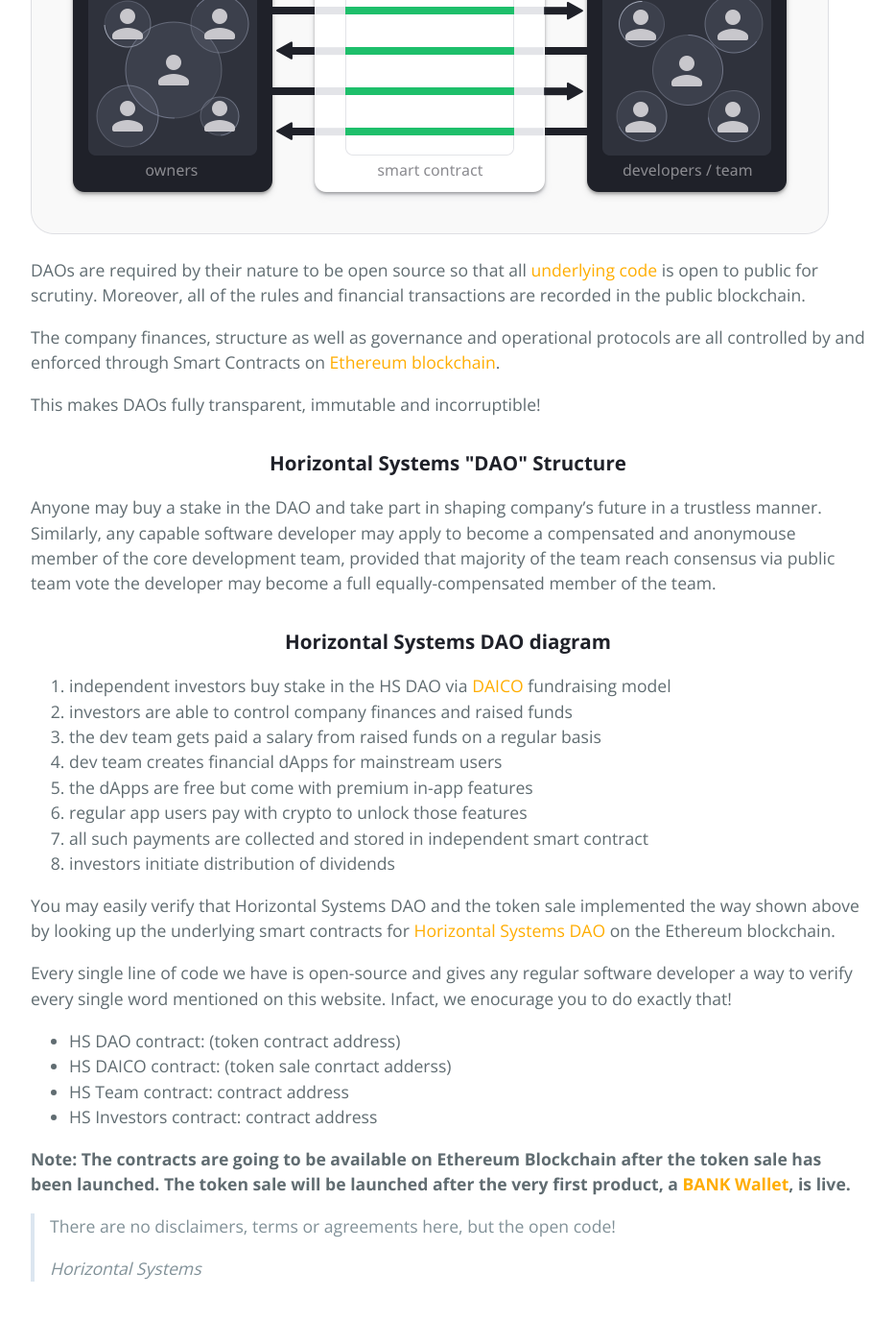
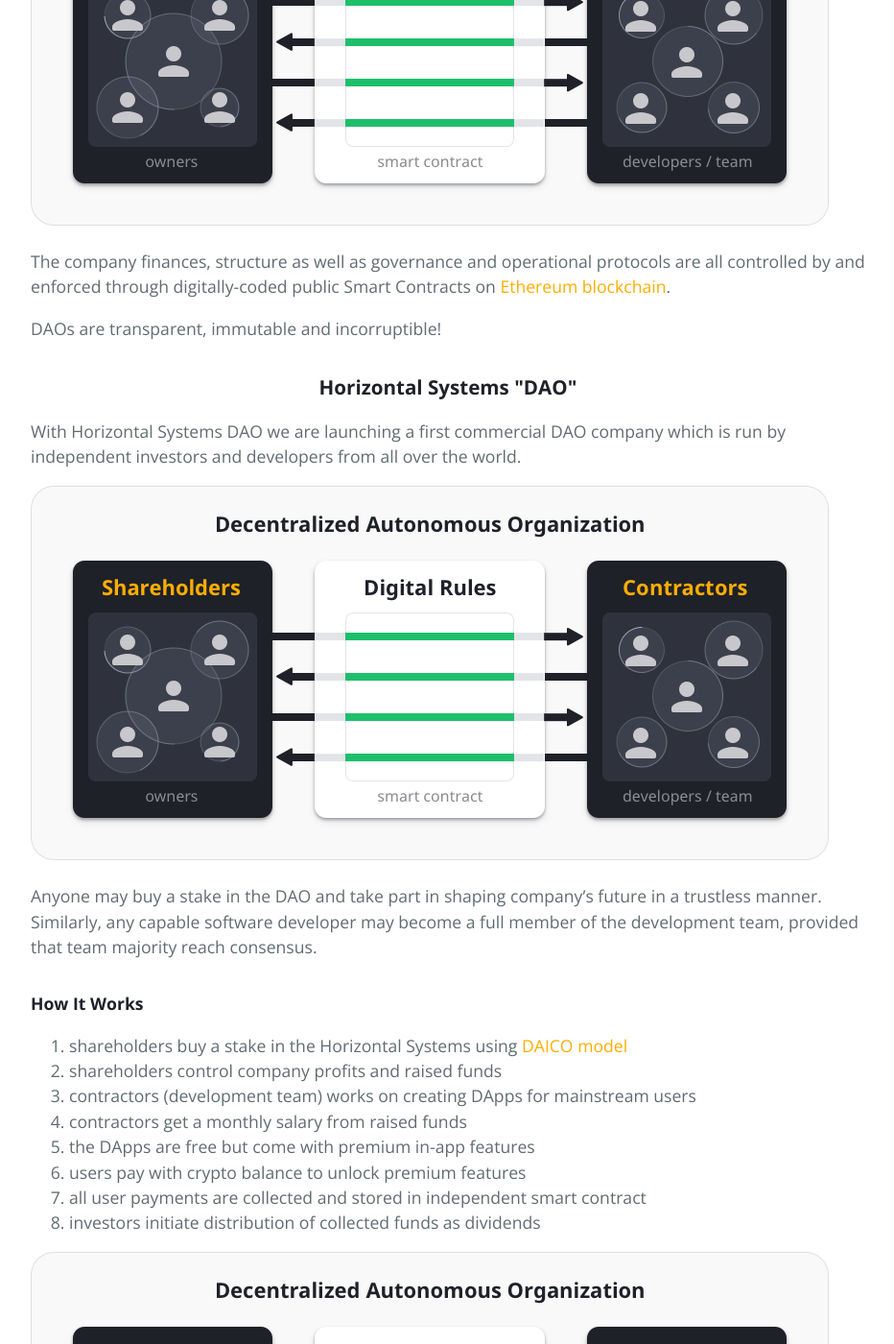
Before and after one commit to horizontalsystems/horizontalsystems.github.io, a Jekyll site: the page built from index.md, in a window 1280 px wide and 1400 px high, scrolled down 1784 px. Shown: the whole window at 96% size, without its empty margins (173-1105 px from the left). Built offline with Jekyll 4.4.1, drawn with Linux system fonts in a browser that asks for light colours; some of the changed text lies outside the part shown.

Commit message:
finish index page contents

```diff
--- a/index.md
+++ b/index.md
@@ -3,73 +3,64 @@
 layout: default
 ---
 
-![Block chain](/assets/images/blockchain.png){: .attach-left }
+Horizontal Systems is an emerging Decentralized Autonomous Organization (DAO)
+that [builds decentralized apps](https://horizontalsystems.io/hs-dapps), known as DApps.
 
-Horizontal Systems is an emerging Decentralized Autonomous Organization (DAO)
-that builds decentralized apps (aka dApps) for mainstream users.
-It was founded by a team of software engineers fascinated by the DAO concept and driven by the shared
-goal of a just and transparrent world through decentralization.
+Founded by a [team](https://horizontalsystems.io/hs-team) of software engineers Horizontal Systems builds censorship-resistant financial apps which operate as decentralized autonomous networks.
 
-Horizontal Systems builds censorship-resistant financial applications for iOS and Android devices
-which operate as decentralized autonomous networks.
+These DApps neither depend on any physical entity nor require any servers to run on. They are designed to remain online and functional even if there is not a single server or a person to operate them.
 
-These dApps neither depend on any physical entity nor require any servers to run on.
-They are designed to remain online and functional even if there
-is not a single server or a person to operate them.
+Real DApps are trully independent, in all aspects!
 
 ![Block chain](/assets/images/dapps.png)
 
 <center>
-  <h3>A "DAO" Company</h3>
+  <h3>DAO Explained</h3>
 </center>
-
-With Horizontal Systems DAO we are establishing a first commercial DAO company which run by independent investors and developed by independent developers from all over the world.
 
 The main idea behind DAO is establishing a company that can be fully functional without hierarchical management.
 
-> _Imagine a vending machine that not only takes money from you and gives you a snack in return but also uses that money to automatically re-order the goods. This machine also orders cleaning services and pays its rent all by itself. Moreover, as you put money into that machine, you and its other users have a say in what snacks it will order and how often should it be cleaned. It has no managers, all of those processes were pre-written into code_
+>_Imagine a vending machine that not only takes money from you and gives you a snack in return but also uses that money to automatically re-order the goods. This machine also orders cleaning services and pays its rent all by itself. Moreover, as you put money into that machine, you and its other users have a say in what snacks it will order and how often should it be cleaned. It has no managers, all of those processes were pre-written into code_
 >
-> _via [CoinTelegraph](https://cointelegraph.com/ethereum-for-beginners/what-is-dao#how-daos-work)_
+>_via [CoinTelegraph](https://cointelegraph.com/ethereum-for-beginners/what-is-dao#how-daos-work)_
+
+DAOs are required by their nature to be open source so that all underlying code is open to public for scrutiny. Moreover, all of the rules and financial transactions are recorded in the public blockchain.
 
 ![Block chain](/assets/images/dao.png)
 
-DAOs are required by their nature to be open source so that all [underlying code](https://github.com/orgs/horizontalsystems/) is open to public for scrutiny. Moreover, all of the rules and financial transactions are recorded in the public blockchain.
+The company finances, structure as well as governance and operational protocols are all controlled by and enforced through digitally-coded public Smart Contracts on [Ethereum blockchain](https://www.ethereum.org/dao).
 
-The company finances, structure as well as governance and operational protocols are all controlled by and enforced through Smart Contracts on [Ethereum blockchain](https://www.ethereum.org/dao).
-
-This makes DAOs fully transparent, immutable and incorruptible!
+DAOs are transparent, immutable and incorruptible!
 
 <center>
-  <h3>Horizontal Systems "DAO" Structure</h3>
+  <h3>Horizontal Systems "DAO"</h3>
 </center>
 
-Anyone may buy a stake in the DAO and take part in shaping company's future in a trustless manner. Similarly, any capable software developer may apply to become a compensated and anonymouse member of the core development team, provided that majority of the team reach consensus via public team vote the developer may become a full equally-compensated member of the team.
+With Horizontal Systems DAO we are launching a first commercial DAO company which is run by independent investors and developers from all over the world.
 
-<center>
-  <h3>Horizontal Systems DAO diagram</h3>
-</center>
+![Block chain](/assets/images/dao.png)
 
-1. independent investors buy stake in the HS DAO via [DAICO](https://cointelegraph.com/explained/what-is-a-daico-explained) fundraising model
-2. investors are able to control company finances and raised funds
-3. the dev team gets paid a salary from raised funds on a regular basis
-4. dev team creates financial dApps for mainstream users
-5. the dApps are free but come with premium in-app features
-6. regular app users pay with crypto to unlock those features
-7. all such payments are collected and stored in independent smart contract
-8. investors initiate distribution of dividends
+Anyone may buy a stake in the DAO and take part in shaping company's future in a trustless manner. Similarly, any capable software developer may become a full member of the development team, provided that team majority reach consensus.
 
 
-You may easily verify that Horizontal Systems DAO and the token sale implemented the way shown above by looking up the underlying smart contracts for [Horizontal Systems DAO](https://github.com/horizontalsystems/daico-smart-contracts) on the Ethereum blockchain.
+#### How It Works
 
-Every single line of code we have is open-source and gives any regular software developer a way to verify every single word mentioned on this website. Infact, we enocurage you to do exactly that!
+1. shareholders buy a stake in the Horizontal Systems using [DAICO model](https://cointelegraph.com/explained/what-is-a-daico-explained)
+2. shareholders control company profits and raised funds
+3. contractors (development team) works on creating DApps for mainstream users
+4. contractors get a monthly salary from raised funds
+5. the DApps are free but come with premium in-app features
+6. users pay with crypto balance to unlock premium features
+7. all user payments are collected and stored in independent smart contract
+8. investors initiate distribution of collected funds as dividends
 
-- HS DAO contract: (token contract address)
-- HS DAICO contract: (token sale conrtact adderss)
-- HS Team contract: contract address
-- HS Investors contract: contract address
+![Block chain](/assets/images/dao.png)
 
-**Note: The contracts are going to be available on Ethereum Blockchain after the token sale has been launched. The token sale will be launched after the very first product, a [BANK Wallet](https://github.com/orgs/horizontalsystems/projects/2), is live.**
+You may easily verify that Horizontal Systems DAO is implemented the way shown above by looking up the underlying smart contracts for [Horizontal Systems DAO](https://github.com/horizontalsystems/) on the Ethereum blockchain.
 
-> There are no disclaimers, terms or agreements here, but the open code!
+Every single [line of code](https://github.com/horizontalsystems/) we have is open-source and gives any software developer an easy way to verify everything mentioned above. Infact, we enocurage you to do exactly that!
+
+
+> There are no disclaimers or agreements here, but the open code!
 >
 > _Horizontal Systems_
```
Also changed, not shown: hs-invest.md (+7 -0 lines).
